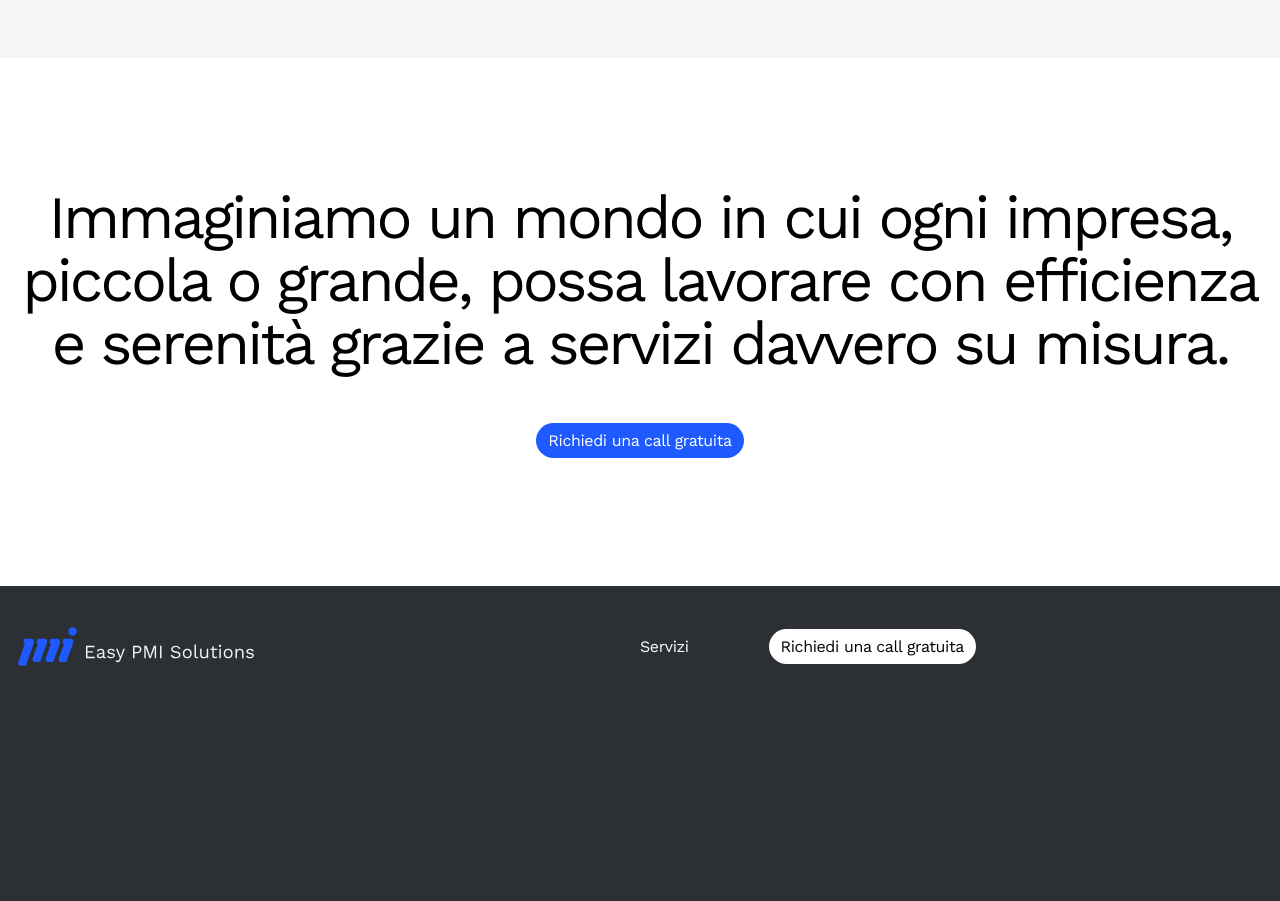
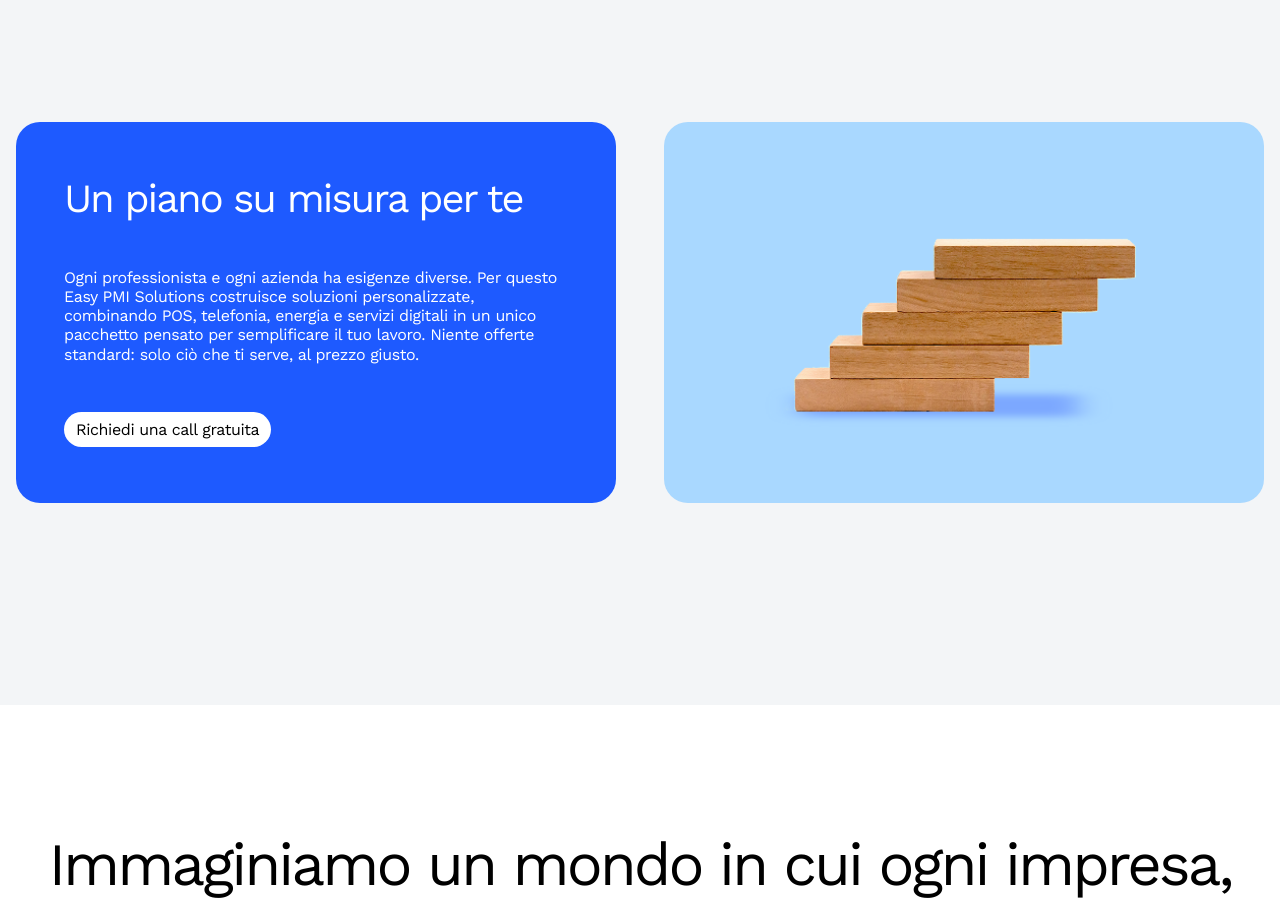
Before and after one commit to ChristianAllevi/easy-pmi-solutions, a Next.js app: page / in a window 1280 px wide. Shown: the part 3760-4661 px from the top of the page. Built offline with nearby package versions, Linux system fonts and the light colour scheme.

Commit message:
add new section inside plans

```diff
--- a/src/components/plans/Plans.tsx
+++ b/src/components/plans/Plans.tsx
@@ -1,5 +1,8 @@
 import { plans } from "@/lib/const/ServicePlansText"
 import PlanCard from "./ui/PlanCard"
+import Link from "next/link"
+import Image from "next/image"
+import { image_plans } from "../../../public/images"
 
 function Plans() {
   return (
@@ -14,6 +17,24 @@ function Plans() {
             <PlanCard icon={plan?.icon} title={plan?.title} description={plan?.description} catchword={plan?.catchword} key={index} />
           ))}
         </div>
+        <div className="hidden md:grid grid-cols-2 gap-12 mt-48 mb-20 text-white items-stretch max-h-[375px]">
+          <div className="flex flex-col p-12 gap-12 bg-pmi-blue rounded-3xl justify-center h-full">
+            <h3 className="text-pmi-h3 leading-pmi-h tracking-tighter">Un piano su misura per te</h3>
+            <p>Ogni professionista e ogni azienda ha esigenze diverse. Per questo Easy PMI Solutions costruisce soluzioni personalizzate, combinando POS, telefonia, energia e servizi digitali in un unico pacchetto pensato per semplificare il tuo lavoro. Niente offerte standard: solo ciò che ti serve, al prezzo giusto.</p>
+            <Link href="mailto:marketing@easypmisolutions.it" target='blank' className='bg-white px-3 py-2 w-fit rounded-3xl text-black'>
+                Richiedi una call gratuita
+            </Link>
+          </div>
+          <div className="h-full">
+            <Image
+                src={image_plans}
+                width={1920}
+                height={1080}
+                alt="Plans Image"
+                className='w-full h-full rounded-3xl'
+            />
+          </div>
+        </div>
       </div>
     </div>
   )
```
